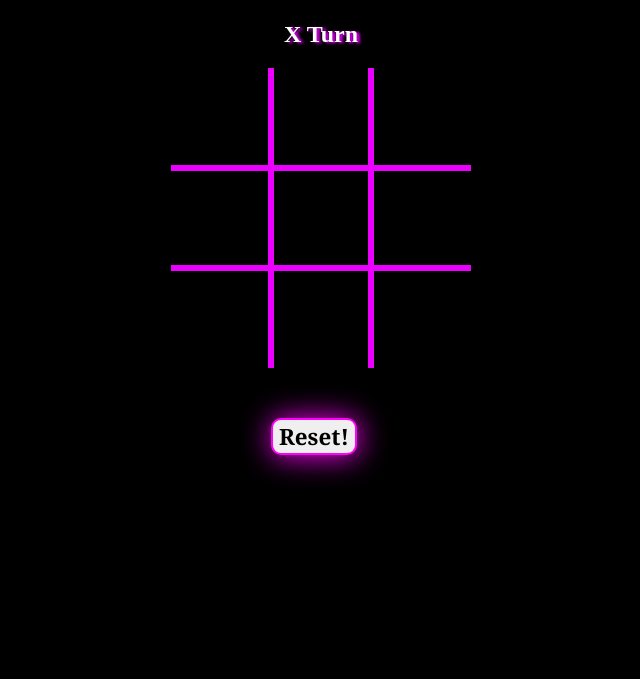
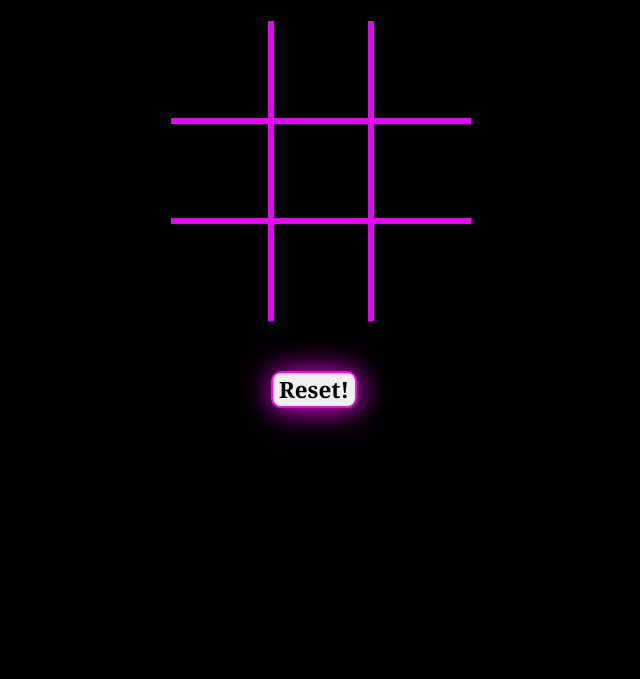
Before and after one commit to devams23/tictactoe, a plain HTML site: page index.html in a window 1280 px wide. Shown: the part 121-800 px from the top of the page, without its empty margins (319-959 px from the left). Drawn offline with nearby package versions, Linux system fonts and the light colour scheme.

Commit message:
Update index.html

```diff
--- a/index.html
+++ b/index.html
@@ -12,7 +12,7 @@
 
     <div class="container">
         <h1>Tic-Tac-Toe</h1>
-         <h2>X Turn</h2>
+         <h2></h2>
         <div class="game-board">
             <div class="box" id="o"></div>
             <div class="box" id="t"></div>
```
